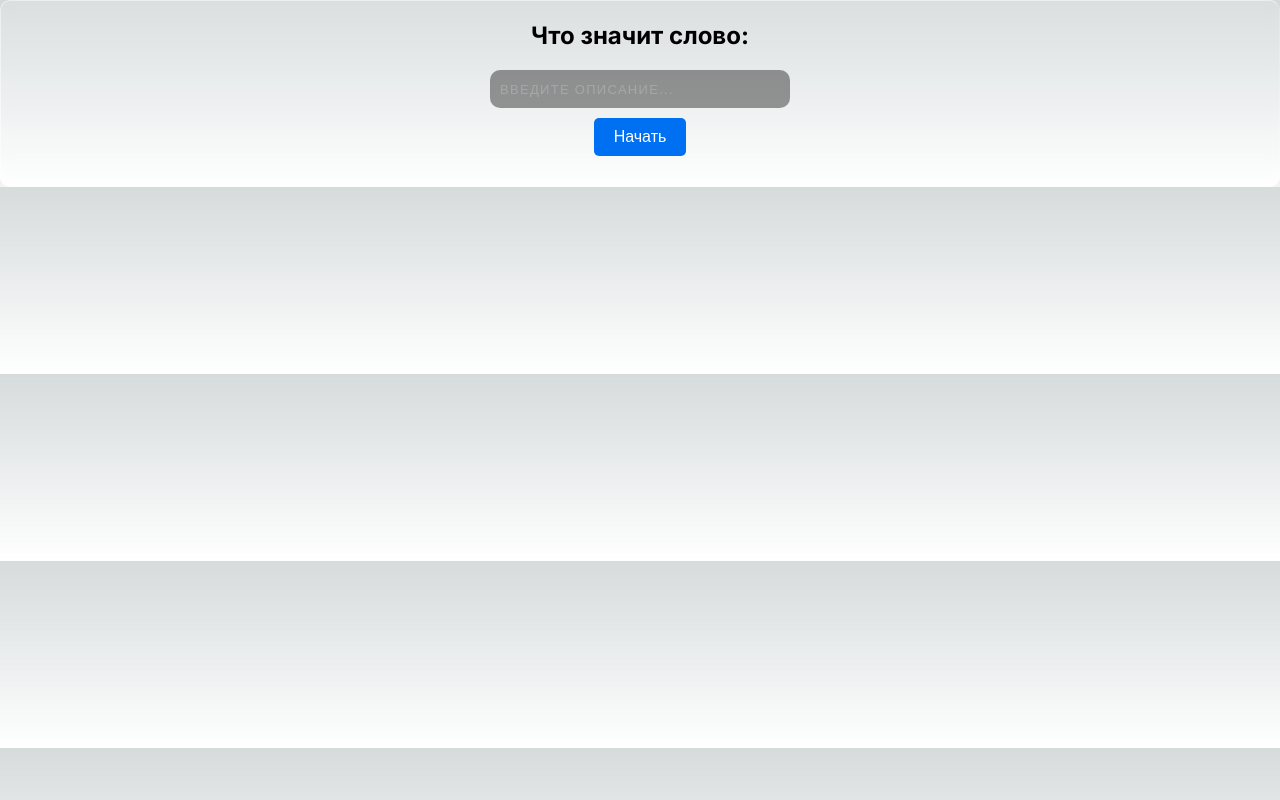
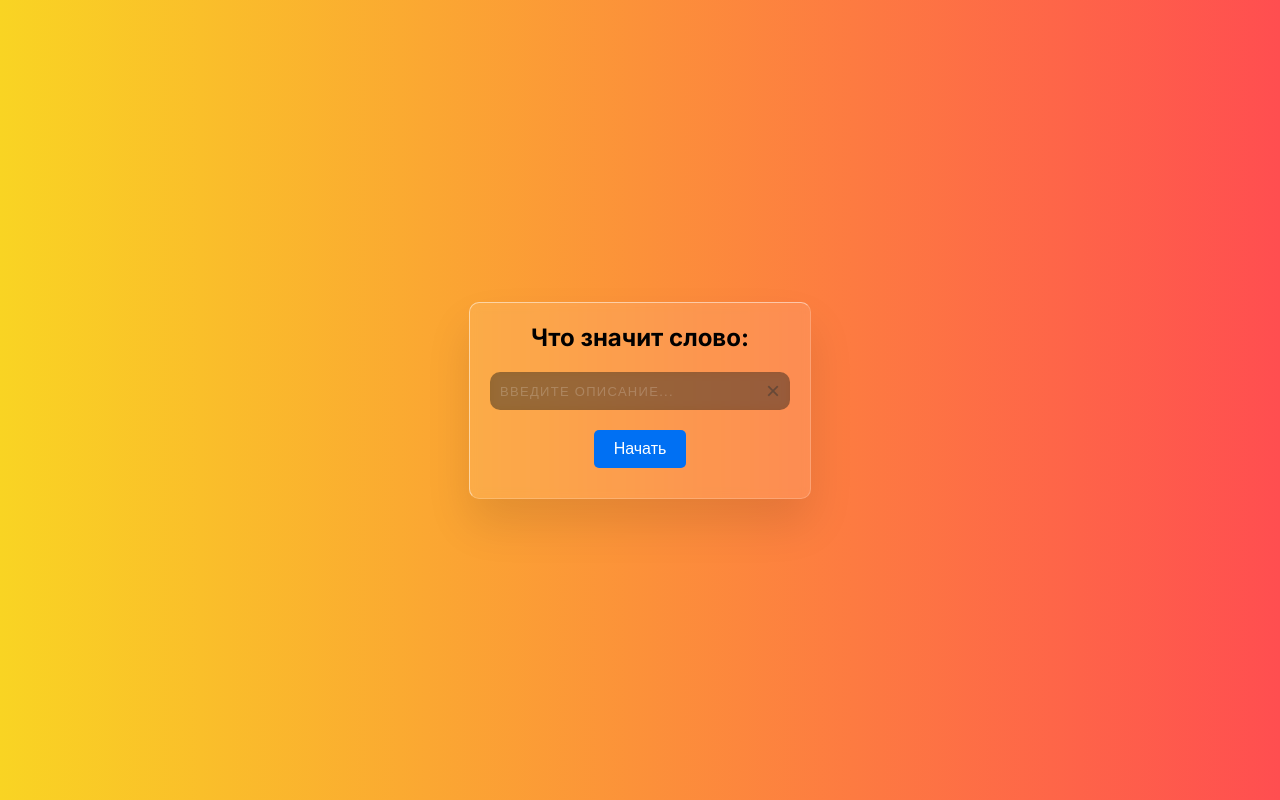
Before and after one commit to RUS29TAM/server, a Next.js app: page /pages/GuessWord in a window 1280 px wide. Built offline with nearby package versions, Linux system fonts and the light colour scheme.

Commit message:
chore: add clear btn

```diff
--- a/src/app/pages/GuessWord/page.tsx
+++ b/src/app/pages/GuessWord/page.tsx
@@ -64,7 +64,12 @@ const GuessWord: React.FC = () => {
         }
     };
 
+    const clearField = () => {
+        setDescription('');
+    };
+
     return (
+        <div className={styles.wrapper}>
             <div className={styles.formContainer}>
                 <h2>Что значит слово: {randomWord}</h2>
                 <h2></h2>
@@ -77,6 +82,14 @@ const GuessWord: React.FC = () => {
                         placeholder="Введите описание..."
                         maxLength={50}
                     />
+                    <button
+                        type="button"
+                        className={styles.clearButton}
+                        onClick={clearField}
+                    >
+                        &times;
+                    </button>
+                </div>
                 <div className={styles.btnWrapper}>
                     {!randomWord && !description
                         ?
@@ -85,7 +98,6 @@ const GuessWord: React.FC = () => {
                         <button className={styles.submitButton} onClick={handleSubmit}>Проверить</button>
                     }
                 </div>
-            </div>
                 {showModal && (
                     <Modal
                         modalMessage={modalMessage}
@@ -93,6 +105,8 @@ const GuessWord: React.FC = () => {
                     />
                 )}
             </div>
+        </div>
+
     );
 };
 
```
Lines whose indentation alone changed are shown as unchanged.
